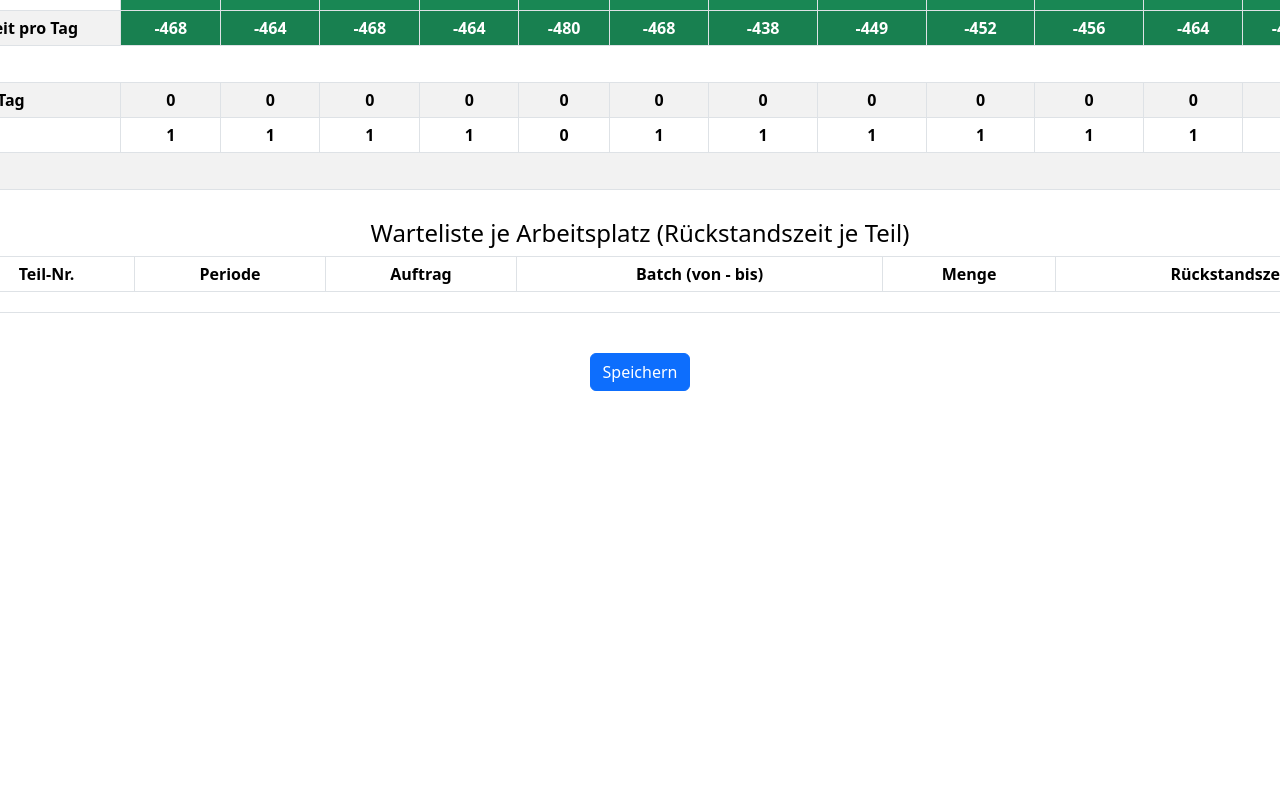
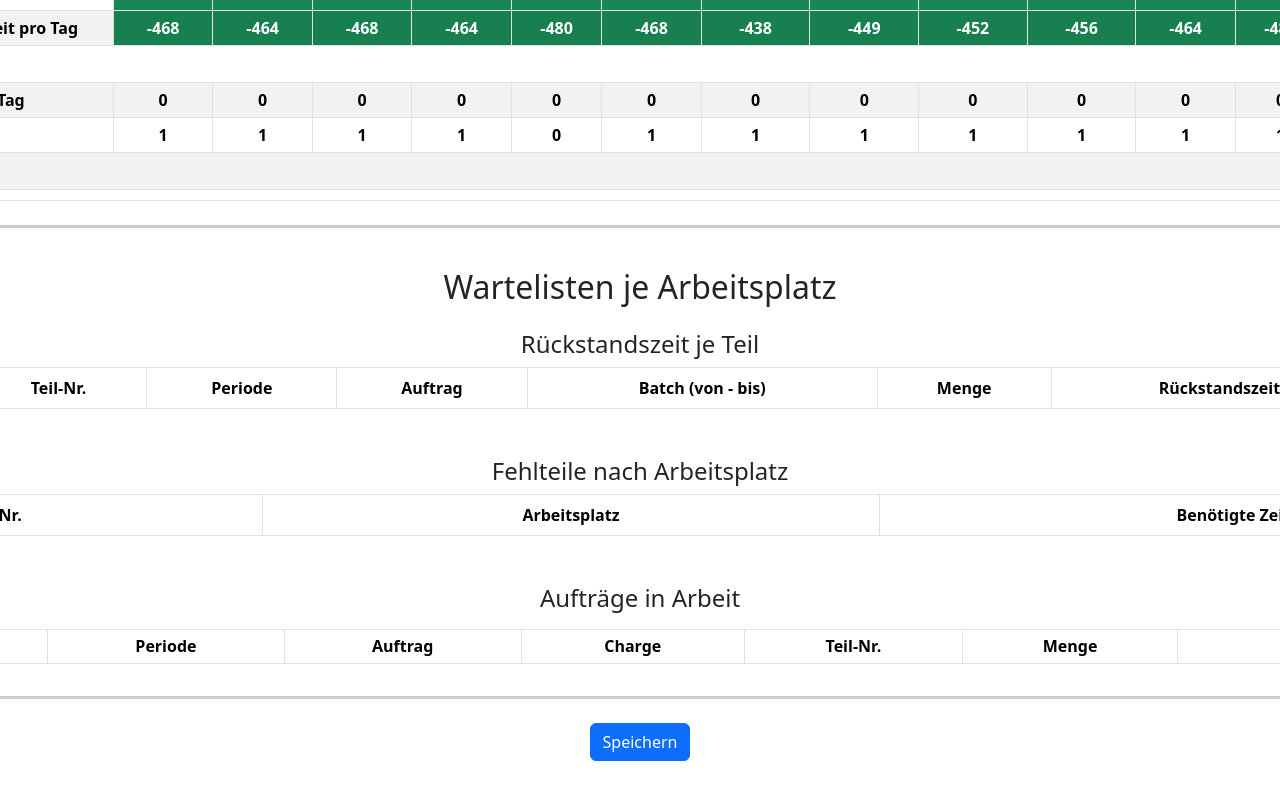
Before and after one commit to universalmensch/IBSYS2ProduktionsPlanung, a React (Vite) app in the folder ibsys2Produktionsplanung/: page /IBSYS2ProduktionsPlanung/Minutenplanung in a window 1280 px wide. Shown: the part 1510-2310 px from the top of the page. Before the commit the page ends 2029 px from the top, so only its background shows below. Built offline with nearby package versions, Linux system fonts and the light colour scheme.

Commit message:
Fix: Zeitbedarf

```diff
--- a/ibsys2Produktionsplanung/src/dtos/XMLInput.tsx
+++ b/ibsys2Produktionsplanung/src/dtos/XMLInput.tsx
@@ -7,7 +7,7 @@ export type XMLInput = {
     futureinwardstockmovement: FutureInwardStockMovement;
     idletimecosts: IdleTimeCosts;
     waitinglistworkstations: WaitingListWorkstations;
-    waitinglistdtock: WaitingListStock;
+    waitingliststock: WaitingListStock;
     ordersinwork: OrdersInWork;
     completedorders: CompletedOrders;
     cycletimes: CycleTimes;
@@ -124,7 +124,7 @@ type OrdersWorkplace = {
   batch: number;
   item: number;
   amount: number;
-  timeNeed: number;
+  timeneed: number;
 };
 
 type CompletedOrders = {
--- a/ibsys2Produktionsplanung/src/locales/de/translation.json
+++ b/ibsys2Produktionsplanung/src/locales/de/translation.json
@@ -34,7 +34,7 @@
   "Schichten und Überstunden / Überzeit pro Tag": "Schichten und Überstunden / Überzeit pro Tag",
   "Benötigte Überstunden / pro Tag": "Benötigte Überstunden / pro Tag",
   "Benötigte Zusatzschichten": "Benötigte Schichten",
-  "Warteliste je Arbeitsplatz (timeNeed je Teil)": "Warteliste je Arbeitsplatz (Rückstandszeit je Teil)",
+  "Warteliste je Arbeitsplatz (timeNeed je Teil)": "Rückstandszeit je Teil",
   "Arbeitsplatz": "Arbeitsplatz",
   "Periode": "Periode",
   "Auftrag": "Auftrag",
@@ -43,6 +43,17 @@
   "timeNeed": "Rückstandszeit",
   "Rüstzeit": "Rüstzeit",
   "Speichern": "Speichern",
+
+  "Wartelisten je Arbeitsplatz": "Wartelisten je Arbeitsplatz",
+"Fehlteile nach Arbeitsplatz (MissingWorkplace)": "Fehlteile nach Arbeitsplatz",
+"Missing Part ID": "Fehlteil-Nr.",
+"Benötigte Zeit (min)":"Benötigte Zeit",
+"Aufträge in Arbeit": "Aufträge in Arbeit",
+"Charge": "Charge",
+"Arbeitszeiten erfolgreich gespeichert": "Arbeitszeiten erfolgreich gespeichert",
+
+
+
   "SpeichernSucess": "Bestellungen erfolgreich gespeichert.",
   "teil": {
     "hinterrad": "Hinterrad",
--- a/ibsys2Produktionsplanung/src/locales/en/translation.json
+++ b/ibsys2Produktionsplanung/src/locales/en/translation.json
@@ -35,7 +35,7 @@
   "Schichten und Überstunden / Überzeit pro Tag": "Shifts and Overtime / Overtime per Day",
   "Benötigte Überstunden / pro Tag": "Required Overtime / per Day",
   "Benötigte Zusatzschichten": "Required Shifts",
-  "Warteliste je Arbeitsplatz (timeNeed je Teil)": "Waiting List per Workstation (Timeneed per Part)",
+  "Warteliste je Arbeitsplatz (timeNeed je Teil)": "Timeneed per Part",
   "Arbeitsplatz": "Workstation",
   "Periode": "Period",
   "Auftrag": "Order",
@@ -44,6 +44,15 @@
   "timeNeed": "Timeneed",
   "Rüstzeit": "Setup Time",
   "Speichern": "Save",
+
+"Wartelisten je Arbeitsplatz": "Waiting lists per workstation",
+  "Fehlteile nach Arbeitsplatz (MissingWorkplace)": "Missing parts by workstation",
+  "Missing Part ID": "Missing part no.",
+  "Benötigte Zeit (min)": "Required time",
+  "Aufträge in Arbeit": "Orders in progress",
+  "Charge": "Batch",
+  "Arbeitszeiten erfolgreich gespeichert": "Working hours saved successfully",
+
   "SpeichernSucess": "Orders successfully saved",
   "teil": {
     "hinterrad": "Rear Wheel",
--- a/ibsys2Produktionsplanung/src/locales/vi/translation.json
+++ b/ibsys2Produktionsplanung/src/locales/vi/translation.json
@@ -34,7 +34,7 @@
   "Schichten und Überstunden / Überzeit pro Tag": "Ca làm và làm thêm giờ / mỗi ngày",
   "Benötigte Überstunden / pro Tag": "Số giờ làm thêm cần thiết / mỗi ngày",
   "Benötigte Zusatzschichten": "Số ca làm thêm cần thiết",
-  "Warteliste je Arbeitsplatz (timeNeed je Teil)": "Danh sách chờ theo trạm làm việc (thời gian chờ theo linh kiện)",
+  "Warteliste je Arbeitsplatz (timeNeed je Teil)": "Thời gian chờ theo linh kiện",
   "Arbeitsplatz": "Trạm làm việc",
   "Periode": "Kỳ",
   "Auftrag": "Đơn hàng",
@@ -43,6 +43,15 @@
   "timeNeed": "Thời gian chờ",
   "Rüstzeit": "Thời gian chuẩn bị",
   "Speichern": "Lưu",
+
+  "Wartelisten je Arbeitsplatz": "Danh sách chờ theo nơi làm việc",
+  "Fehlteile nach Arbeitsplatz (MissingWorkplace)": "Bộ phận thiếu theo nơi làm việc",
+  "Missing Part ID": "Mã bộ phận thiếu",
+  "Benötigte Zeit (min)": "Thời gian cần thiết (phút)",
+  "Aufträge in Arbeit": "Đơn hàng đang xử lý",
+  "Charge": "Lô",
+  "Arbeitszeiten erfolgreich gespeichert": "Thời gian làm việc đã được lưu thành công",
+
   "SpeichernSucess": "Lưu đơn hàng thành công.",
   "teil": {
     "hinterrad": "Bánh sau",
--- a/ibsys2Produktionsplanung/src/pages/MinutenPlanung.tsx
+++ b/ibsys2Produktionsplanung/src/pages/MinutenPlanung.tsx
@@ -29,6 +29,8 @@ export const MinutenPlanung = () => {
   const input = generalStore?.input?.results;
   const output = generalStore?.output?.input;
   const wartelistenArbeitsplatz = input?.waitinglistworkstations.workplace;
+  const ordersInWork = input?.ordersinwork?.workplace;
+
   const auftraege = output?.productionlist ?? {
     production: [{ article: 0, quantity: 0 }],
   };
@@ -87,6 +89,88 @@ export const MinutenPlanung = () => {
 
   const [speicherInfo, setSpeicherInfo] = useState(false);
 
+//neu
+/* const missingWorkplaces =
+  input?.waitingliststock?.missingpart?.flatMap((missingPart) => {
+    const workplaces = Array.isArray(missingPart.workplace)
+      ? missingPart.workplace
+      : missingPart.workplace
+      ? [missingPart.workplace]
+      : [];
+
+    return workplaces.map((workplace) => ({
+      missingPartId: missingPart.id,
+      id: workplace.id,
+      timeneed: workplace.timeneed,
+    }));
+  }) ?? []; */
+
+  const missingWorkplaces = useMemo(() => {
+  return (
+    input?.waitingliststock?.missingpart?.flatMap((missingPart) => {
+      const workplaces = Array.isArray(missingPart.workplace)
+        ? missingPart.workplace
+        : missingPart.workplace
+        ? [missingPart.workplace]
+        : [];
+
+      return workplaces.map((workplace) => ({
+        missingPartId: missingPart.id,
+        id: workplace.id,
+        timeneed: workplace.timeneed,
+      }));
+    }) ?? []
+  );
+}, [input?.waitingliststock]);
+
+
+//neu2
+const alleOrdersInWork = useMemo(() => {
+  const rawOrders = input?.ordersinwork?.workplace;
+  if (!rawOrders) return [];
+
+  const ordersArray = Array.isArray(rawOrders) ? rawOrders : [rawOrders];
+
+  return ordersArray.map((order) => ({
+    id: order.id,
+    period: order.period,
+    order: order.order,
+    batch: order.batch,
+    item: order.item,
+    amount: order.amount,
+    timeNeed: order.timeneed,
+  }));
+}, [input?.ordersinwork]);
+
+useEffect(() => {
+  const summedRueckstand = Array(15).fill(0);
+
+  // 1. Aus WaitingList
+  alleWaitingListEintraege?.forEach((entry) => {
+    const index = Number(entry.arbeitsplatzId) - 1;
+    if (index >= 0 && index < 15) {
+      summedRueckstand[index] += Number(entry.timeNeed) || 0;
+    }
+  });
+
+  // 2. Aus missingWorkplaces
+  missingWorkplaces?.forEach((entry) => {
+    const index = Number(entry.id) - 1;
+    if (index >= 0 && index < 15) {
+      summedRueckstand[index] += Number(entry.timeneed) || 0;
+    }
+  });
+
+  // 3. Aus OrdersInWork
+  alleOrdersInWork?.forEach((entry) => {
+    const index = Number(entry.id) - 1;
+    if (index >= 0 && index < 15) {
+      summedRueckstand[index] += Number(entry.timeNeed) || 0;
+    }
+  });
+
+  setRueckstandKapa(summedRueckstand);
+}, [alleWaitingListEintraege, missingWorkplaces, alleOrdersInWork]);
   //Import der Wartelisten mit den einzelnen wartenden Teilen, für die Rüstrückstandszeit
 
   //Funktion für den Export der XML-Daten:
@@ -583,7 +667,7 @@ export const MinutenPlanung = () => {
           <tr>
             <th>{t("Bezeichnung")}</th>
             <th>{t("Typ")}</th>
-            <th>{t("TeilNr.")}Nr</th>
+            <th>{t("Teil-Nr.")}</th>
             <th>{t("Auftragsmenge")}</th>
             {Array.from({ length: 15 }).map((_, i) => (
               <th colSpan={2} key={i}>{`${t("Platz")} ${i + 1}`}</th>
@@ -795,16 +879,21 @@ export const MinutenPlanung = () => {
           </tr>
           <tr>
             <td colSpan={34}>
+
+            </td>
+          </tr>
+        </tbody>
+      </Table>
+
+      <div className="table-wrapper p-3 mt-4">
+  <h2 className="mt-4">
+    {t("Wartelisten je Arbeitsplatz")}
+  </h2>
+
   <h4 className="mt-4">
     {t("Warteliste je Arbeitsplatz (timeNeed je Teil)")}
   </h4>
-              <Table
-                // bordered size="sm"
-                striped
-                bordered
-                hover
-                className="table-waitinglist"
-              >
+  <Table striped bordered hover className="table-waitinglist">
     <thead>
       <tr>
         <th>{t("Arbeitsplatz")}</th>
@@ -834,16 +923,60 @@ export const MinutenPlanung = () => {
       ))}
     </tbody>
   </Table>
-            </td>
+
+  <h4 className="mt-5">{t("Fehlteile nach Arbeitsplatz (MissingWorkplace)")}</h4>
+  <Table striped bordered hover>
+    <thead>
+      <tr>
+        <th>{t("Missing Part ID")}</th>
+        <th>{t("Arbeitsplatz")}</th>
+        <th>{t("Benötigte Zeit (min)")}</th>
       </tr>
+    </thead>
+    <tbody>
+      {missingWorkplaces.map((entry, index) => (
+        <tr key={index}>
+          <td>{entry.missingPartId}</td>
+          <td>{entry.id}</td>
+          <td>{entry.timeneed}</td>
+        </tr>
+      ))}
     </tbody>
   </Table>
 
+  <h4 className="mt-5">{t("Aufträge in Arbeit")}</h4>
+  <Table striped bordered hover className="minuten-tabelle mt-3">
+    <thead>
+      <tr>
+        <th>{t("Arbeitsplatz")}</th>
+        <th>{t("Periode")}</th>
+        <th>{t("Auftrag")}</th>
+        <th>{t("Charge")}</th>
+        <th>{t("Teil-Nr.")}</th>
+        <th>{t("Menge")}</th>
+        <th>{t("Benötigte Zeit (min)")}</th>
+      </tr>
+    </thead>
+    <tbody>
+      {alleOrdersInWork.map((auftrag, index) => (
+        <tr key={index}>
+          <td>{auftrag.id}</td>
+          <td>{auftrag.period}</td>
+          <td>{auftrag.order}</td>
+          <td>{auftrag.batch}</td>
+          <td>{auftrag.item}</td>
+          <td>{auftrag.amount}</td>
+          <td>{auftrag.timeNeed}</td>
+        </tr>
+      ))}
+    </tbody>
+  </Table>
+</div>
       <br />
       {speicherInfo && (
         <div className="text-center mt-3">
           <div className="alert alert-primary" role="alert">
-            Arbeitszeiten erfolgreich gespeichert.
+            {t("Arbeitszeiten erfolgreich gespeichert")}
           </div>
         </div>
       )}
--- a/ibsys2Produktionsplanung/src/styles/minutenplanung.css
+++ b/ibsys2Produktionsplanung/src/styles/minutenplanung.css
@@ -32,3 +32,10 @@
   padding-left: 0.5rem;
   padding-right: 0.5rem;
 }
+
+.table-wrapper {
+  border: 3px solid #ccc;
+  border-radius: 6px;
+  padding: 1rem;
+  background-color: #fff;
+}
```
Also changed, not shown: 1 other file (tests, documents, lock files or other folders). Lines whose indentation alone changed are shown as unchanged.
